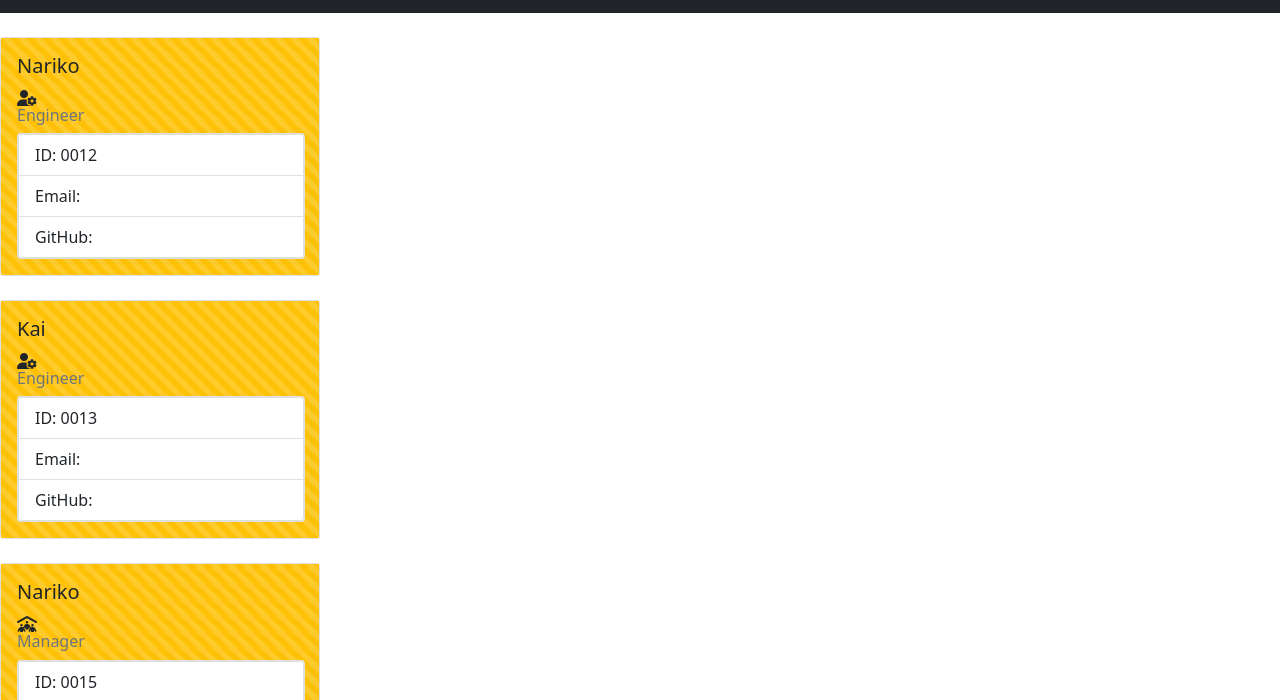
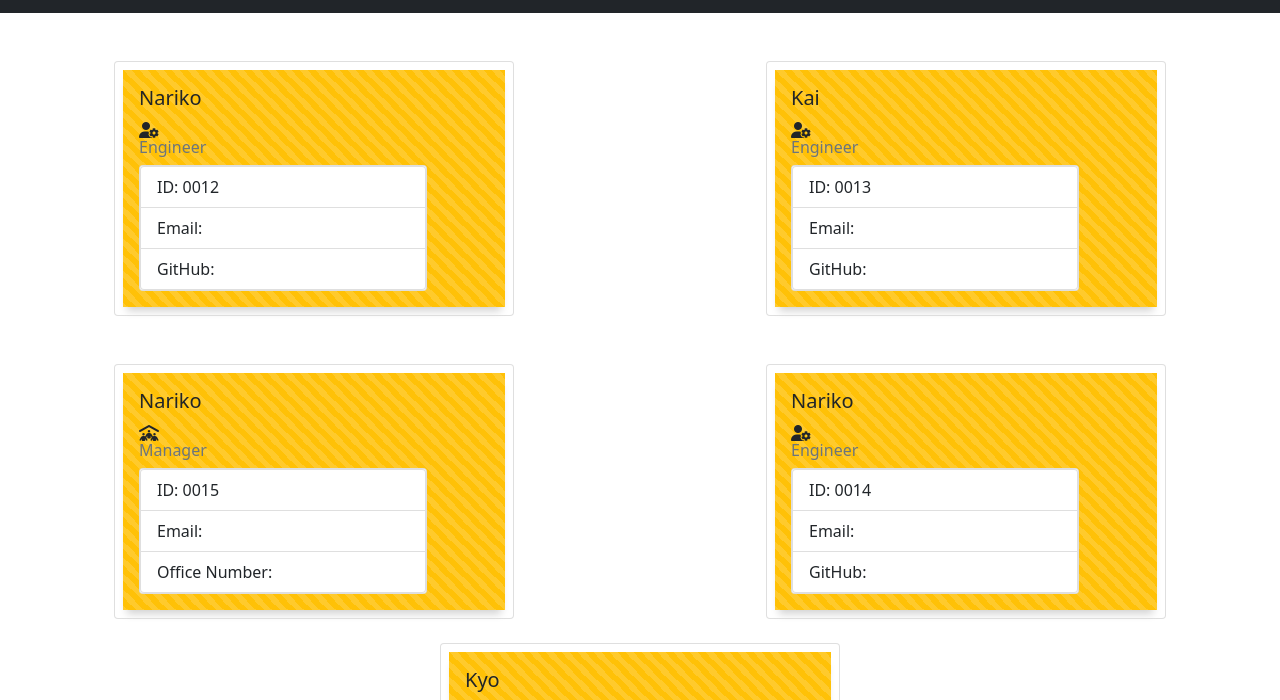
Before and after one commit to K3yuli/team-profile-generator, a website: page dist/index.html in a window 1280 px wide. Shown: the part 59-759 px from the top of the page. Drawn offline with nearby package versions, Linux system fonts and the light colour scheme.

Commit message:
card styling

```diff
--- a/dist/index.html
+++ b/dist/index.html
@@ -8,6 +8,7 @@
       src="https://kit.fontawesome.com/0b6e5b7972.js"
       crossorigin="anonymous"
     ></script>
+    <link rel="stylesheet" href="./style.css">
     <title>team profile</title>
   </head>
   <body>
@@ -20,7 +21,8 @@
     </header>
     <main>
       <!-- card 1 -->
-      <div class="card col-4 mt-4" style="width: 20rem">
+      <div class="row mt-4">
+      <div class="card col-sm-6 mt-4 mx-auto p-2" style="width: 400px">
         <div class="card-body progress-bar-striped bg-warning">
           <h5 class="card-title">Nariko</h5>
           <i class="fa-solid fa-user-gear"></i>
@@ -33,7 +35,7 @@
         </div>
       </div>
       <!-- card 2 -->
-      <div class="card col-4 mt-4" style="width: 20rem">
+      <div class="card col-sm-6 mt-4 mx-auto p-2" style="width: 25rem">
         <div class="card-body progress-bar-striped bg-warning">
           <h5 class="card-title">Kai</h5>
           <i class="fa-solid fa-user-gear"></i>
@@ -45,8 +47,10 @@
           </div>
         </div>
       </div>
+    </div>
       <!-- card 3 -->
-      <div class="card col-4 mt-4" style="width: 20rem">
+      <div class="row mt-4">
+      <div class="card col-sm-6 mt-4 mx-auto p-2" style="width: 25rem">
         <div class="card-body progress-bar-striped bg-warning">
           <h5 class="card-title">Nariko</h5>
           <i class="fa-solid fa-people-roof"></i>
@@ -58,8 +62,9 @@
           </div>
         </div>
       </div>
+
       <!-- card 4 -->
-      <div class="card col-4 mt-4" style="width: 20rem">
+      <div class="card col-sm-6 mt-4 mx-auto p-2" style="width: 25rem">
         <div class="card-body progress-bar-striped bg-warning">
           <h5 class="card-title">Nariko</h5>
           <i class="fa-solid fa-user-gear"></i>
@@ -71,8 +76,9 @@
           </div>
         </div>
       </div>
-      <!--  -->
-      <div class="card col-4 mt-4" style="width: 20rem">
+    </div>
+      <!-- card 5 -->
+      <div class="card col-sm-6 mt-4 mx-auto p-2" style="width: 25rem">
         <div class="card-body progress-bar-striped bg-warning">
           <h5 class="card-title">Kyo</h5>
           <i class="fa-solid fa-graduation-cap"></i>
@@ -80,10 +86,11 @@
           <div class="card" style="width: 18rem">
             <li class="id list-group-item">ID: 0016</li>
             <li class="email list-group-item">Email:</li>
-            <li class="school list-group-item">School: HSPC</li>
+            <li class="github list-group-item">School: HSPC</li>
           </div>
         </div>
       </div>
+    </div>
       <!--  -->
     </main>
   </body>
--- /dev/null
+++ b/dist/style.css
@@ -0,0 +1,12 @@
+* {
+    box-sizing: border-box;
+}
+
+body {
+    font-family: Verdana, Geneva, Tahoma, sans-serif;
+}
+
+.card-body {
+    background: #eee;
+    box-shadow: 0 8px 8px -4px lightgrey;
+  }
```
